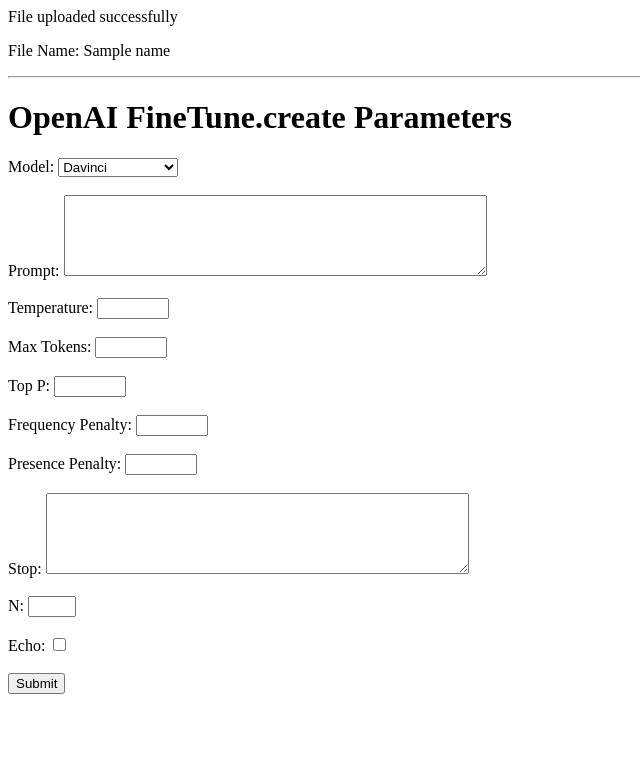
After one commit to uqarni/gepeto, a Flask app: template templates/acknowledge.html in a window 1280 px wide. The commit adds this page. Shown: the top 783 px of the page, without its empty margins (0-640 px from the left). Run offline with Flask 2, Linux system fonts and the light colour scheme; the template is opened without the code that fills it: most values are stand-ins (such as "Sample title", 1, 10 or a date in 2020).

Commit message:
big changes. deleted sqlite, deleted aws. file upload working.

```diff
--- a/app.py
+++ b/app.py
@@ -1,48 +1,43 @@
-import boto3
-import uuid
-
-from flask import Flask, render_template, redirect, url_for, request
-from flask_sqlalchemy import SQLAlchemy
-
-ALLOWED_EXTENSIONS = {'txt'}
-def allowed_file(filename):
-  return '.' in filename and filename.rsplit('.',1)[1].lower() in ALLOWED_EXTENSIONS
-
-db = SQLAlchemy()
-
-class File(db.Model):
-  id = db.Column(db.Integer, primary_key = True)
-  original_filename = db.Column(db.String(100))
-  filename = db.Column(db.String(100))
-  bucket = db.Column(db.String(100))
-  region = db.Column(db.String(100))
+from distutils.log import debug
+from fileinput import filename
+from flask import *
+from replit import db
+import os
 
 
-def create_app():
-  app = Flask(__name__)
-  app.config["SQLALCHEMY_DATABASE_URI"] = "sqlite:///db.sqlite3"
 
-  db.init_app(app)
+app = Flask(__name__)
 
-  @app.route('/', methods = ['GET', 'POST'])
-  def index():
-    if request.method == "POST":
-      uploaded_file = request.files["file-to-save"]
-      if not allowed_file(uploaded_file.filename):
-        return "FILE NOT ALLOWED! ONLY .TXT ALLOWED"
-
-      new_filename = uuid.uuid4().hex + uploaded_file.filname.rsplit('.',1)[1].lower()
-      bucket_name = "gepeto"
-      s3 = boto3.resource("s3")
-      s3.Bucket(bucket_name).upload_fileobj(uploaded_file, new_filename)
-      return redirect.url_for("index")
-
-    files = File.query.all()
-    return render_template('index.html', files = files)
-
-  return app
-# def index():
-#   return render_template('index.html')
+@app.route('/')
+def main():
+  return render_template("index.html")
 
 
-# app.run(host='0.0.0.0', port=81)
+@app.route('/success', methods=['POST'])
+def success():
+  if request.method == 'POST':
+    f = request.files['file']
+    f.save(os.path.join("user-uploads", f.filename))
+    return render_template("acknowledge.html", name=f.filename)
+
+@app.route('/submit-form', methods=['POST'])
+def submit_form():
+    model = request.form['model']
+    prompt = request.form['prompt']
+    temperature = request.form['temperature']
+    max_tokens = request.form['max_tokens']
+    top_p = request.form['top_p']
+    frequency_penalty = request.form['frequency_penalty']
+    presence_penalty = request.form['presence_penalty']
+    stop = request.form['stop']
+    n = request.form['n']
+    echo = request.form.get('echo')
+
+    # Here you can save the form data to a database, write to a file, or do any other processing you need.
+    # For example, you can print the data to the console:
+
+
+    return render_template("fine-tune-submitted.html")
+
+if __name__ == '__main__':
+  app.run(host='0.0.0.0', port=81, debug=True)
--- a/pyproject.toml
+++ b/pyproject.toml
@@ -11,8 +11,6 @@
 openai = "^0.26.5"
 pandas = "^1.5.3"
 jsonlines = "^3.1.0"
-boto3 = "^1.26.79"
-Flask-SQLAlchemy = "^3.0.3"
 
 [tool.poetry.dev-dependencies]
 debugpy = "^1.6.2"
--- /dev/null
+++ b/templates/acknowledge.html
@@ -0,0 +1,64 @@
+<html>
+   <head>
+      <title>success</title>
+   </head>
+   <body>
+      <p>File uploaded successfully</p>
+      <p>File Name: {{name}}</p>
+     <p></p>
+     <hr>
+
+     <h1>OpenAI FineTune.create Parameters</h1>
+	<form action="/submit-form" method="POST">
+		<label for="model">Model:</label>
+		<select id="model" name="model">
+			<option value="davinci">Davinci</option>
+			<option value="curie">Curie</option>
+			<option value="babbage">Babbage</option>
+			<option value="ada">Ada</option>
+			<option value="text-davinci-002">Text Davinci 002</option>
+			<option value="text-curie-001">Text Curie 001</option>
+		</select>
+		<br><br>
+
+		<label for="prompt">Prompt:</label>
+		<textarea id="prompt" name="prompt" rows="5" cols="50"></textarea>
+		<br><br>
+
+		<label for="temperature">Temperature:</label>
+		<input type="number" id="temperature" name="temperature" step="0.01" min="0.0" max="1.0">
+		<br><br>
+
+		<label for="max_tokens">Max Tokens:</label>
+		<input type="number" id="max_tokens" name="max_tokens" step="1" min="1" max="2048">
+		<br><br>
+
+		<label for="top_p">Top P:</label>
+		<input type="number" id="top_p" name="top_p" step="0.01" min="0.0" max="1.0">
+		<br><br>
+
+		<label for="frequency_penalty">Frequency Penalty:</label>
+		<input type="number" id="frequency_penalty" name="frequency_penalty" step="0.01" min="0.0" max="1.0">
+		<br><br>
+
+		<label for="presence_penalty">Presence Penalty:</label>
+		<input type="number" id="presence_penalty" name="presence_penalty" step="0.01" min="0.0" max="1.0">
+		<br><br>
+
+		<label for="stop">Stop:</label>
+		<textarea id="stop" name="stop" rows="5" cols="50"></textarea>
+		<br><br>
+
+		<label for="n">N:</label>
+		<input type="number" id="n" name="n" step="1" min="1" max="5">
+		<br><br>
+
+		<label for="echo">Echo:</label>
+		<input type="checkbox" id="echo" name="echo">
+		<br><br>
+
+		<input type="submit" value="Submit">
+	</form>
+
+   </body>
+</html>
```
Also changed, not shown: python/aws_functions.py (deleted, +0 -17 lines), templates/fine-tune-submitted.html (added, +8 -0 lines), templates/index.html (+7 -18 lines), instance/db.sqlite3 (deleted), user-uploads/Screenshot 2023-02-23 at 11.24.03 AM.png (added), user-uploads/Screenshot 2023-02-27 at 1.02.34 PM.png (added), 3 other files.
